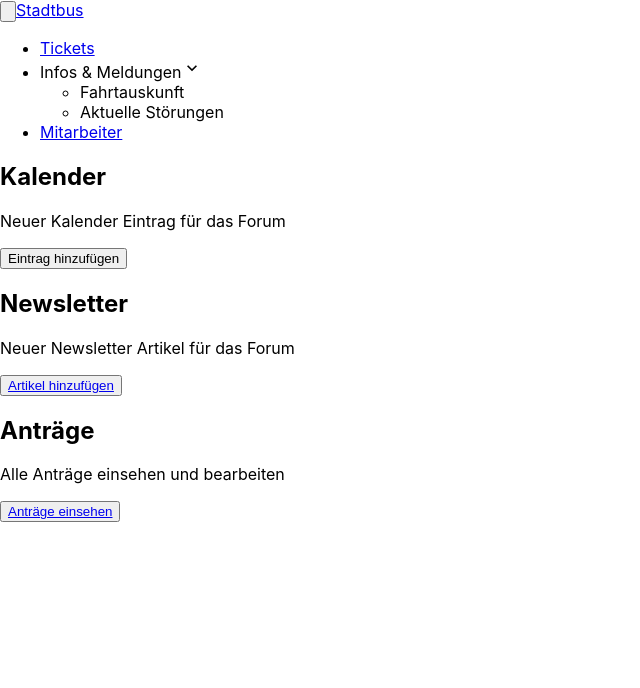
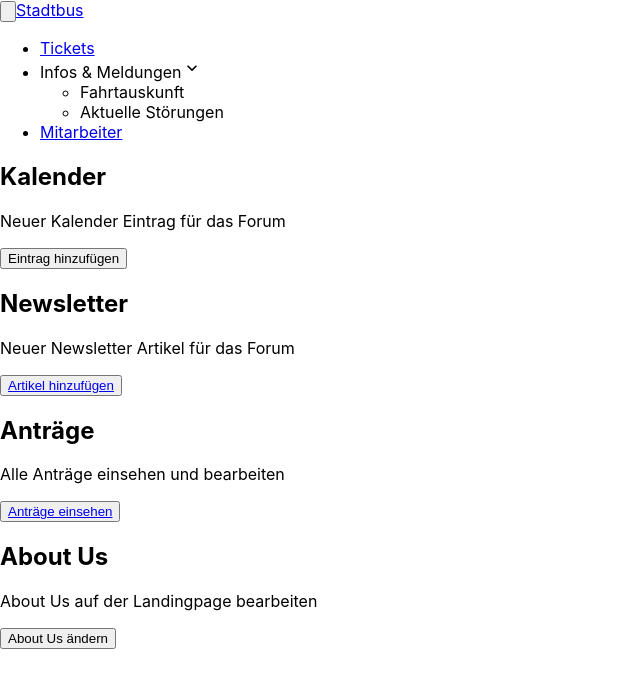
Before and after one commit to MerlinChiodo/SC_Microservice2, a React (Create React App) app in the folder frontend/: page /employee in a window 1280 px wide. Shown: the top 688 px of the page, without its empty margins (0-640 px from the left). Built offline with nearby package versions, Linux system fonts and the light colour scheme.

Commit message:
added employee page (without functionality)

```diff
--- a/frontend/src/pages/Employee.jsx
+++ b/frontend/src/pages/Employee.jsx
@@ -17,6 +17,9 @@ function Employee() {
                     <Link className="btn mt-2 btn-primary" to='/articleform'>Anträge einsehen</Link>
                 </button>
             </Card>
+            <Card title="About Us" text="About Us auf der Landingpage bearbeiten">
+                <button className="btn mt-2 btn-primary"> About Us ändern</button>
+            </Card>
         </>
     )
 }
```
